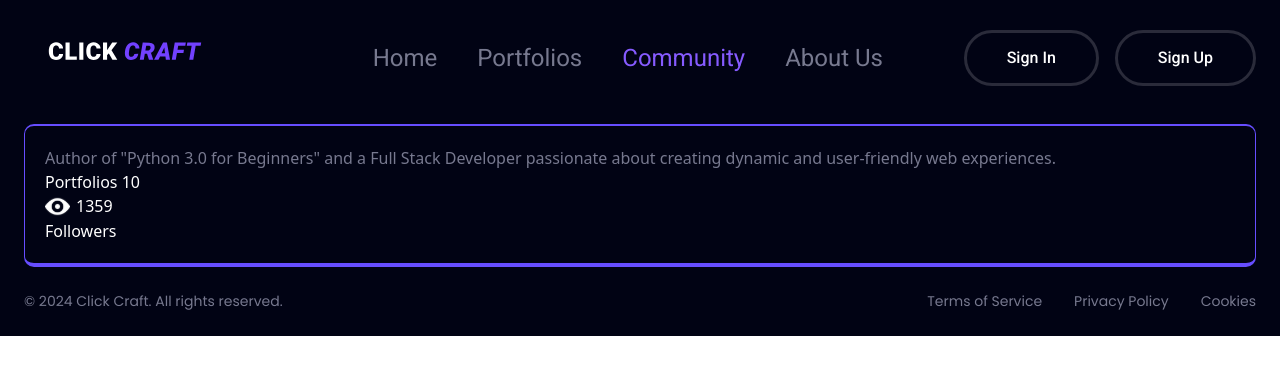
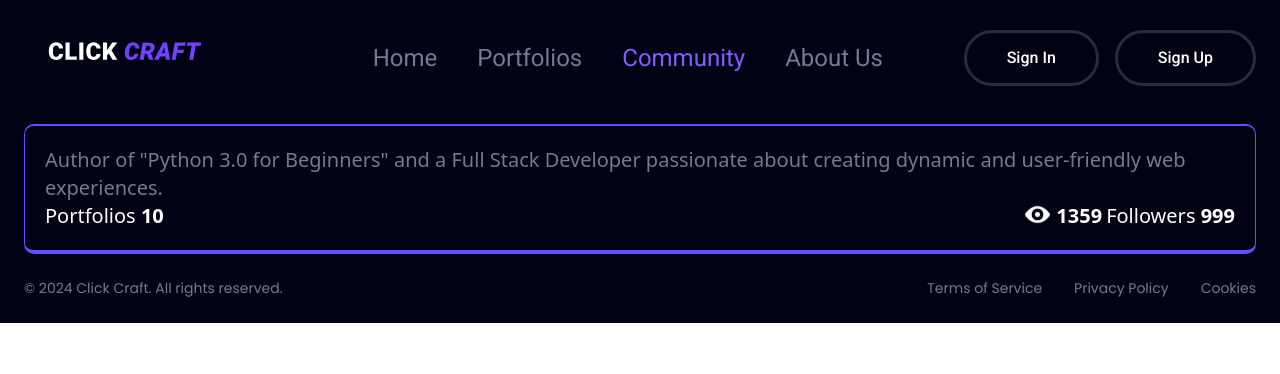
Before and after one commit to NigarAsadova/ClickCraft, a React (Vite) app: page /community in a window 1280 px wide. Shown: the top 374 px of the page. Built offline with nearby package versions, Linux system fonts and the light colour scheme.

Commit message:
Add font sizes and colors to styling.

```diff
--- a/src/pages/Community.jsx
+++ b/src/pages/Community.jsx
@@ -6,14 +6,14 @@ const Community = () => {
             <div>
                 <div>
                     <div className="p-5 border-[#664DFF] border-t-2 border-x border-b-4 rounded-[10px] flex flex-col items-">
-                        <div className="text-[#77798F]">
+                        <div className="text-[#77798F] text-xl font-normal">
                             Author of "Python 3.0 for Beginners" and a Full Stack Developer passionate about creating dynamic and user-friendly web experiences.
                         </div>
-                        <div className="text-white">
-                            <p>Portfolios <span>10</span></p>
-                            <div>
-                                <div className="flex gap-[6px]"><div><img src={eye} alt="eye" /></div><span> 1359</span></div>
-                                <p>Followers <span></span></p>
+                        <div className="text-white text-xl font-normal flex justify-between">
+                            <p>Portfolios <span className="font-bold">10</span></p>
+                            <div className="flex gap-1">
+                                <div className="flex gap-[6px]"><div><img src={eye} alt="eye" /></div><span className="font-bold"> 1359</span></div>
+                                <p>Followers <span className="font-bold">999</span></p>
                             </div>
                         </div>
                     </div>
```
